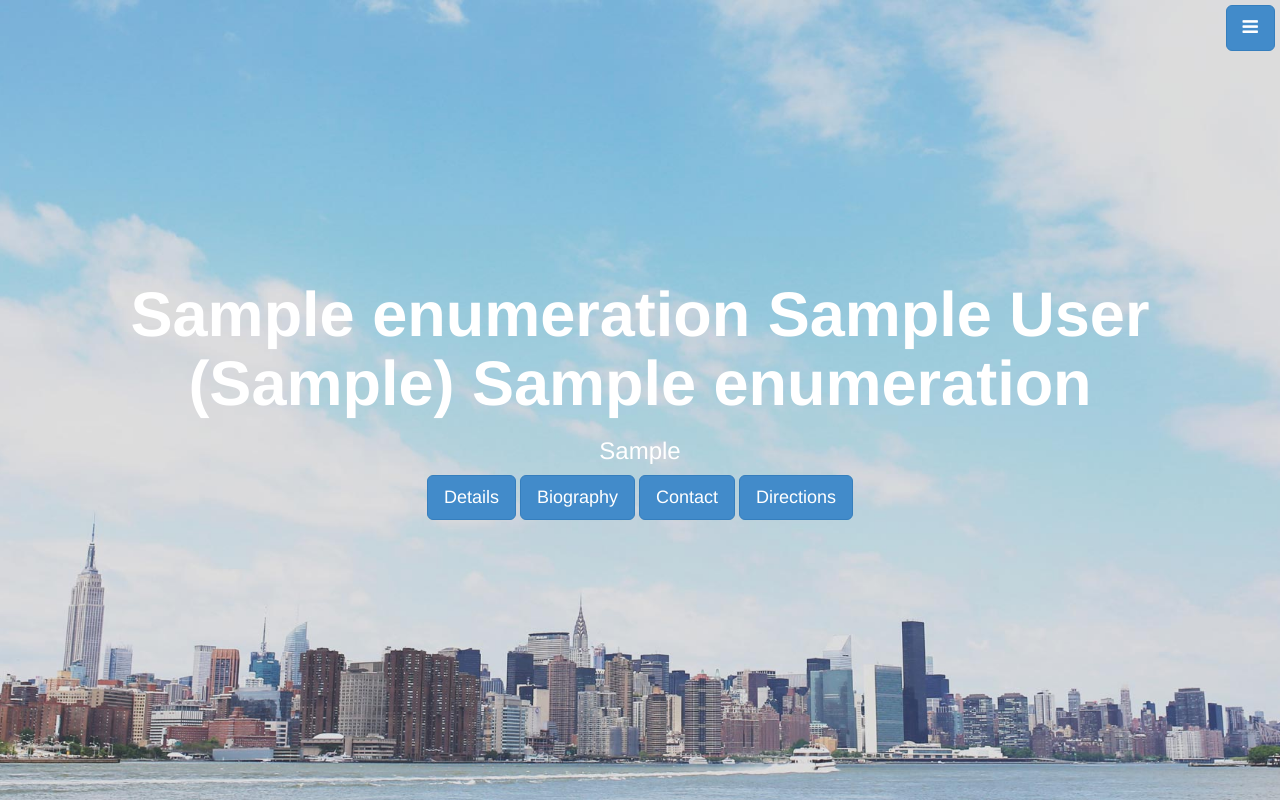
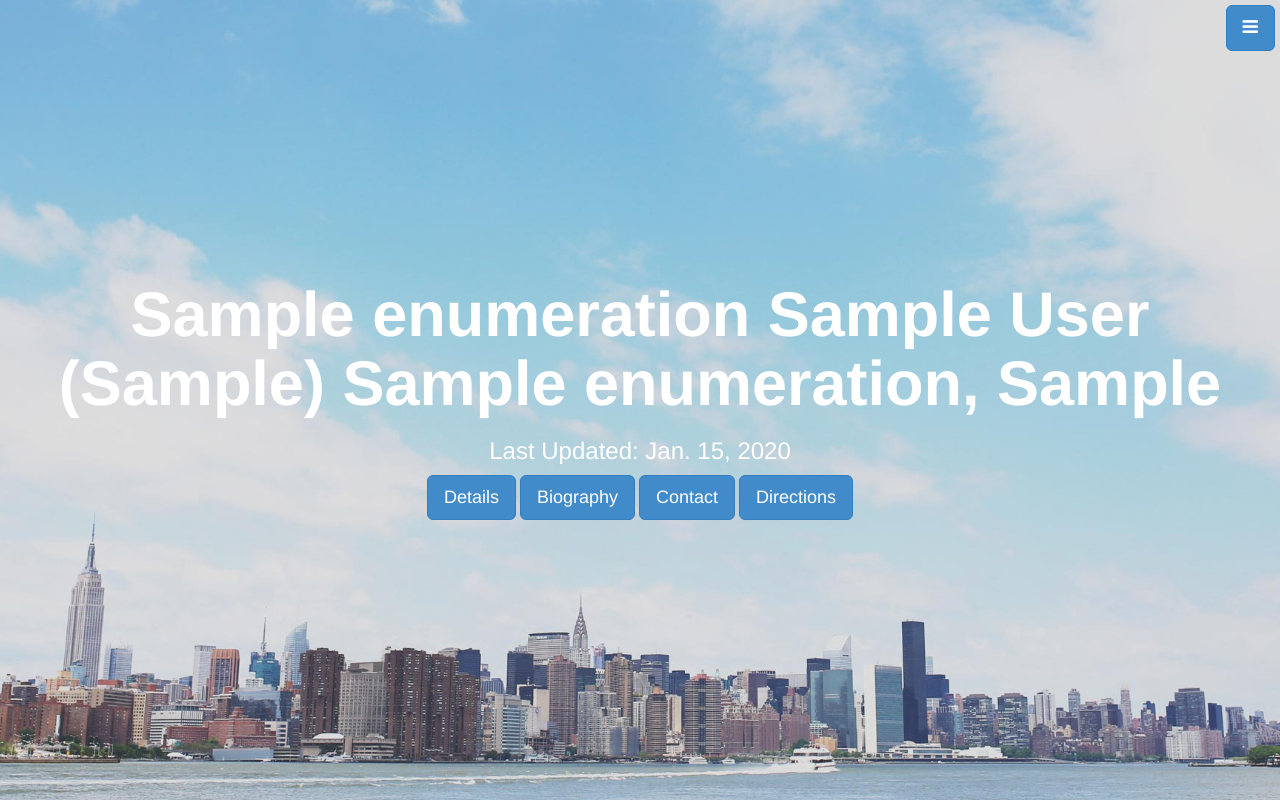
Before and after one commit to loranstefani/npi, a Django app: page /profile/000 in a window 1280 px wide. Shown: the top 804 px of the page. Run offline with Django 3.2, Linux system fonts and the light colour scheme; tables that the repository leaves empty hold one stand-in row (values such as "Sample post"); parts of the project's set-up code (start-up, migrations or seed data) failed here and were passed over; some libraries are stand-ins or nearby versions.

Commit message:
Display last updated date on profile

```diff
--- a/apps/profilee/templates/stylish-portfolio.html
+++ b/apps/profilee/templates/stylish-portfolio.html
@@ -65,8 +65,8 @@
     <!-- Full Page Image Header Area -->
     <div id="top" class="header">
       <div class="vert-text">
-        <h1>{{enumeration.name_prefix}} {{enumeration.name}} {{enumeration.name_suffix}}</h1>
-        <h3>{{enumeration.credential }}</h3>
+        <h1>{{ enumeration.name_prefix}} {{enumeration.name}} {{enumeration.name_suffix}}, {{enumeration.credential }}</h1>
+        <h3>Last Updated: {{ enumeration.last_updated }}</h3>
         <a href="#details" class="btn btn-default btn-lg btn-primary">Details</a>
 
         {% if enumeration.bio_headline != "" %}
```
